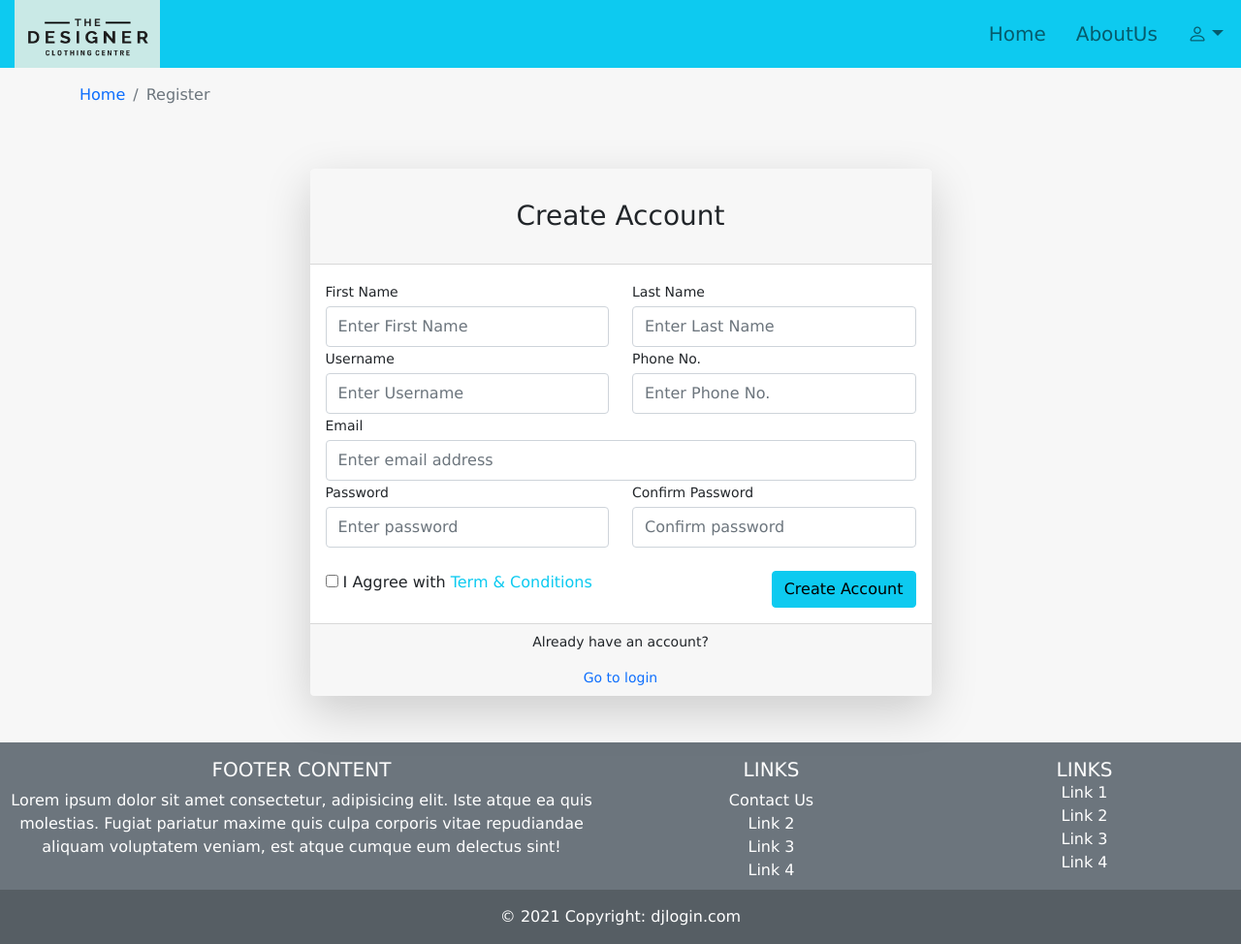
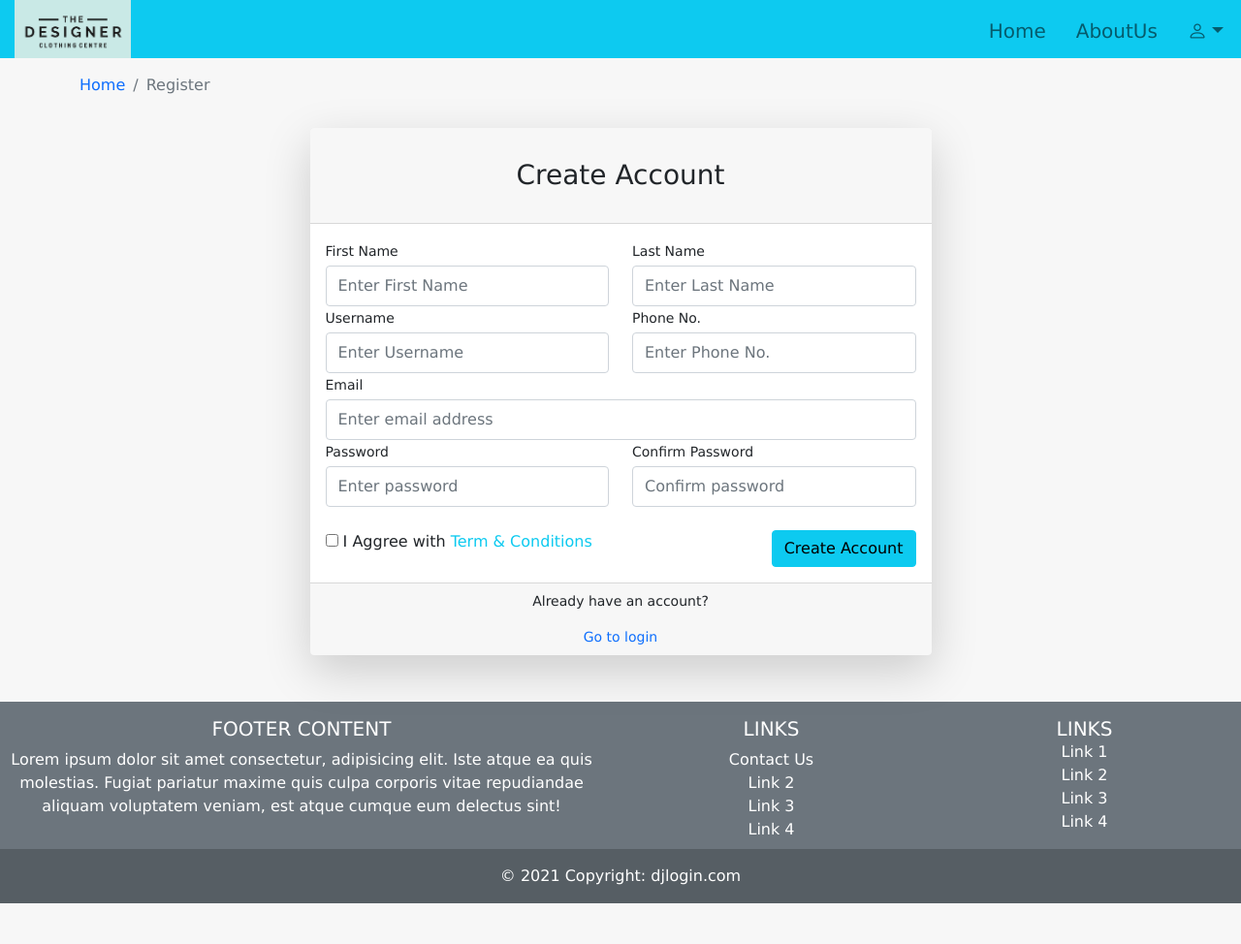
Before and after one commit to Ind20/djlogin, a Django app: page /register in a window 1280 px wide. Shown: the whole page at 97% size. After the commit the page ends 932 px from the top, so only its background shows below. Run offline with Django 3.2, Linux system fonts and the light colour scheme; some libraries are stand-ins or nearby versions.

Commit message:
minor css changes

```diff
--- a/static/css/djlogin.css
+++ b/static/css/djlogin.css
@@ -51,16 +51,20 @@ a:hover {
 
 .navbar {
     background-color: slategrey;
-    height: 70px;
+    height: 60px;
 }
 .logo-img {
-    height: 70px;
-    width: 150px;
+    height: 60px;
+    width: 120px;
     margin-left: 15px;
 }
 .nav-link {
     font-size: 20px;
     margin: 0 10px 0 5px;
+}
+
+.menu {
+    padding-top: 12px !important;
 }
 
 .dp {
--- a/template/base.html
+++ b/template/base.html
@@ -16,10 +16,10 @@
         <div class="collapse navbar-collapse nav justify-content-end" id="navbarNavDropdown">
             <ul class="navbar-nav">
                 <li class="nav-item">
-                    <a class="nav-link" href="#">Home</a>
+                    <a class="nav-link menu" href="#">Home</a>
                 </li>
                 <li class="nav-item">
-                    <a class="nav-link" href="#">AboutUs</a>
+                    <a class="nav-link menu" href="#">AboutUs</a>
                 </li>
                 <li class="nav-item dropdown">
                     {% if user.is_authenticated %}
@@ -34,7 +34,7 @@
                         <li><a class="dropdown-item" href="/logout">Logout</a></li>
                     </ul>
                     {% else %}
-                    <a class="nav-link dropdown-toggle" href="#" id="navbarDropdownMenuLink" role="button"
+                    <a class="nav-link menu dropdown-toggle" href="#" id="navbarDropdownMenuLink" role="button"
                         data-bs-toggle="dropdown" aria-expanded="false"><i class="bi bi-person"></i></a>
                     <ul class="dropdown-menu dropdown-menu-end" aria-labelledby="navbarDropdownMenuLink">
                         <li><a class="dropdown-item" href="/login">Login</a></li>
--- a/template/login.html
+++ b/template/login.html
@@ -16,7 +16,7 @@
     {%endfor%}
     <div class="row justify-content-center login-box">
         <div class="col-lg-5">
-            <div class="card shadow-lg border-0 rounded-lg mt-5">
+            <div class="card shadow-lg border-0 rounded-lg mt-3">
                 <div class="card-header">
                     <h3 class="text-center font-weight-light my-4">Login</h3>
                 </div>
--- a/template/register.html
+++ b/template/register.html
@@ -16,7 +16,7 @@
     {%endfor%}
     <div class="row justify-content-center">
         <div class="col-lg-7 reg-box">
-            <div class="card shadow-lg border-0 rounded-lg mt-5">
+            <div class="card shadow-lg border-0 rounded-lg mt-3">
                 <div class="card-header">
                     <h3 class="text-center font-weight-light my-4">Create Account</h3>
                 </div>
```
